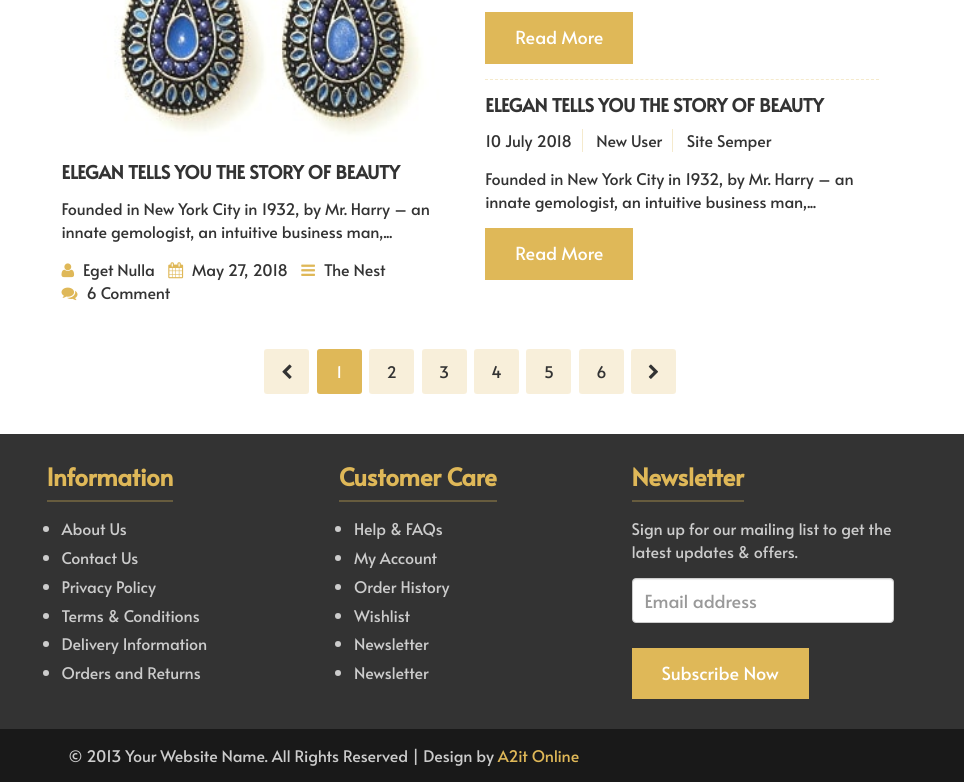
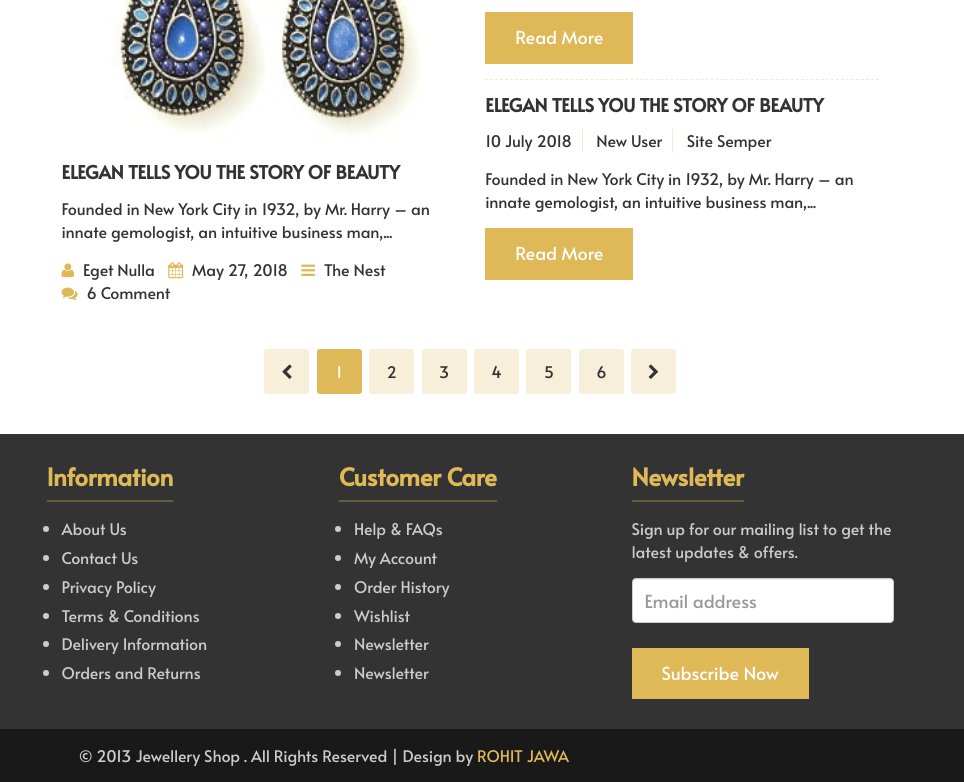
Before and after one commit to rjawa07/OnlineJewelleryShop-, a plain HTML site: page blog.html in a window 1280 px wide. Shown: the part 1487-2269 px from the top of the page, 316-1280 px from the left. Drawn offline with Linux system fonts and the light colour scheme; files whose address does not match are found by name.

Commit message:
Update blog.html

```diff
--- a/blog.html
+++ b/blog.html
@@ -525,7 +525,7 @@
   <div class="row">
    <div class="footer_2 text-center clearfix">
     <div class="col-sm-12">
-	 <p class="mgt col_3">© 2013 Your Website Name. All Rights Reserved | Design by <a class="col_1" href="#">A2it Online</a></p>
+	 <p class="mgt col_3">© 2013 Jewellery Shop . All Rights Reserved | Design by <a class="col_1" href="#">ROHIT JAWA</a></p>
 	</div>
    </div>
   </div>
```
